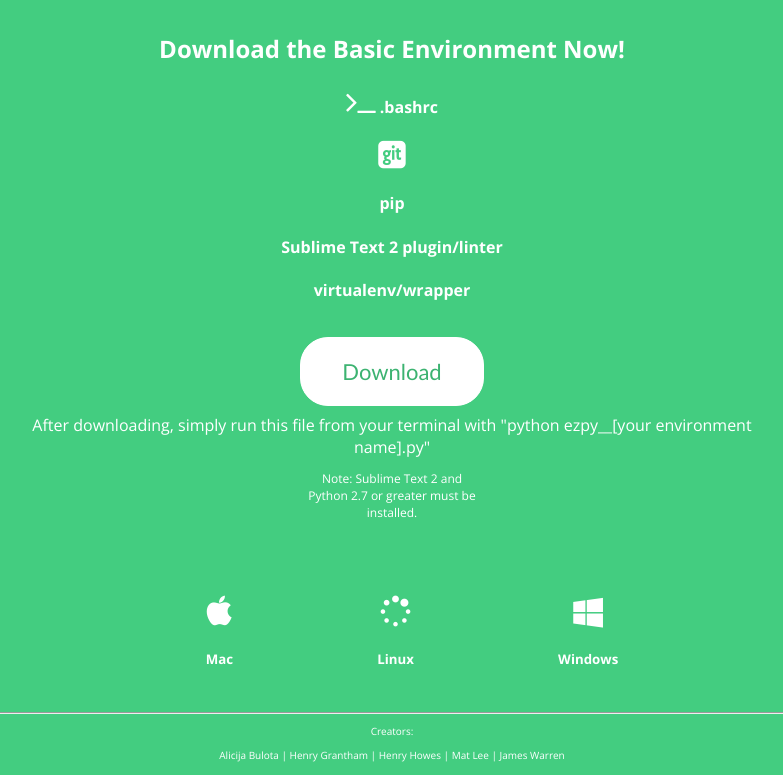
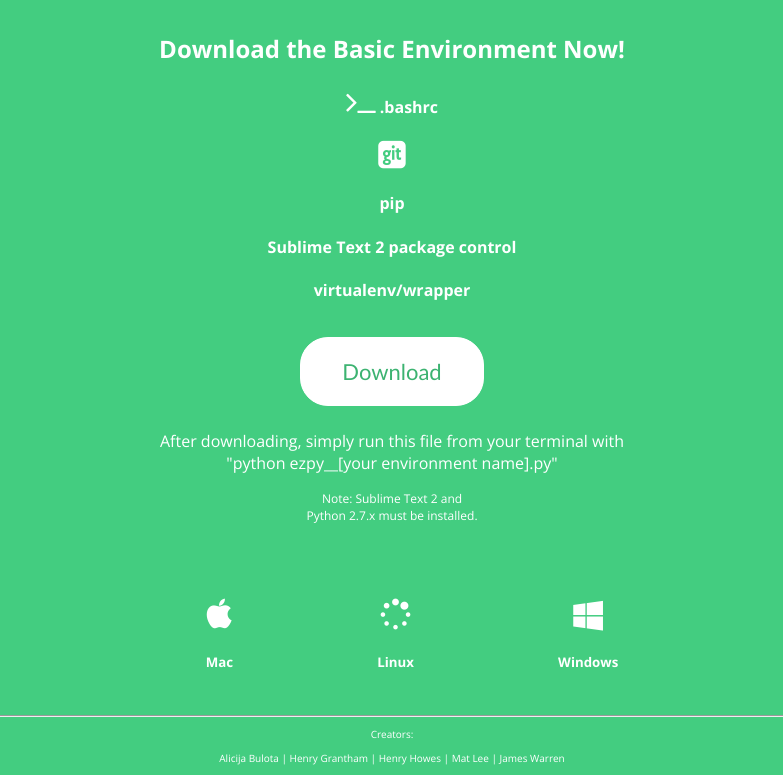
Before and after one commit to ezPy-co/ezpy, a Django app: template installer/installer/templates/index.html in a window 1280 px wide. Shown: the part 646-1421 px from the top of the page, without its empty margins (248-1031 px from the left). Run offline with Django 3.2, Linux system fonts and the light colour scheme; the template is opened without the code that fills it, so the values that code supplies are empty; some libraries are stand-ins or nearby versions.

Commit message:
changes to basic env download text

```diff
--- a/installer/installer/templates/index.html
+++ b/installer/installer/templates/index.html
@@ -63,17 +63,17 @@
                     <h4><i class="fa fa-terminal fa-2x"></i> .bashrc</h4>
                     <i class="fa fa-git-square fa-2x"></i>
                     <h4>pip</h4>
-                    <h4>Sublime Text 2 plugin/linter</h4>
+                    <h4>Sublime Text 2 package control</h4>
                     <h4>virtualenv/wrapper</h4>
                 </div>
                 <div>
                     <a href="#" class="downloadButton">Download</a>
                 </div>
-                <div>
+                <div class="directions">
                     After downloading, simply run this file from your terminal with "python ezpy__[your environment name].py"
                 </div>
             <div id="install-warn">
-                    <h8>Note: Sublime Text 2 and Python 2.7 or greater must be installed.</h8>
+                    <h8>Note: Sublime Text 2 and Python 2.7.x must be installed.</h8>
             </div>
             <div class="sys-icons">
                 <div class="icon">
```
